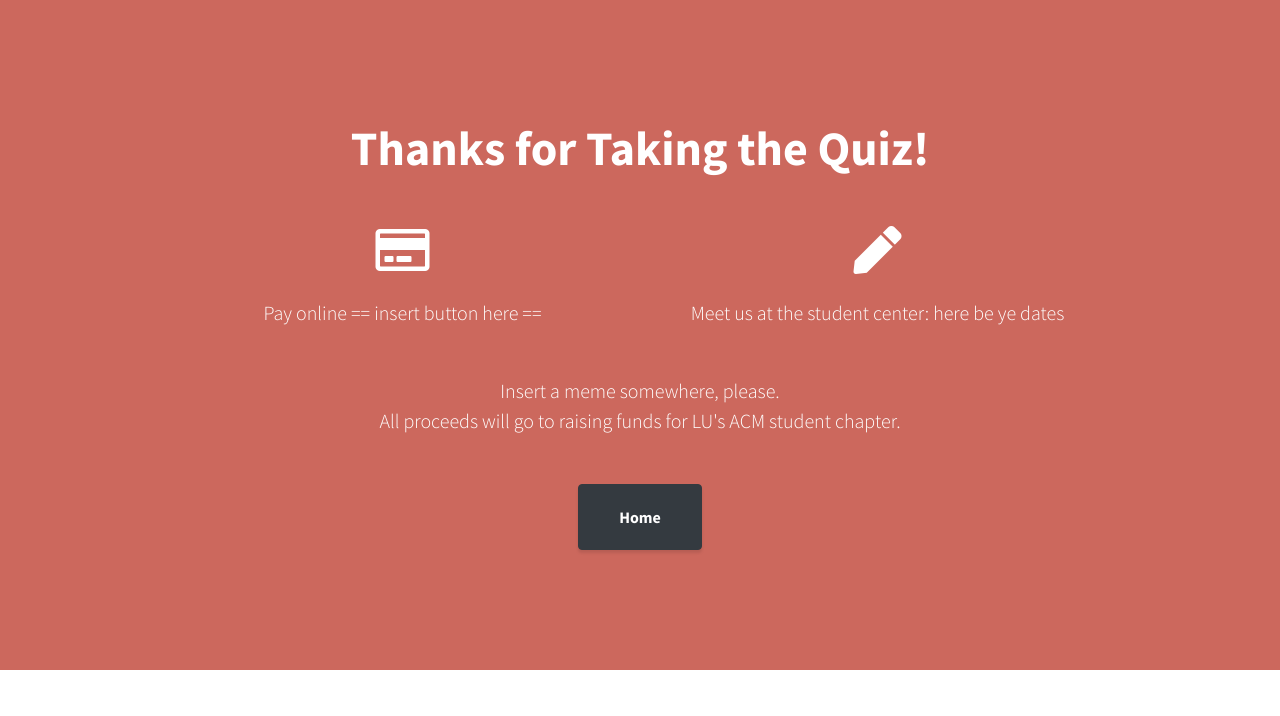
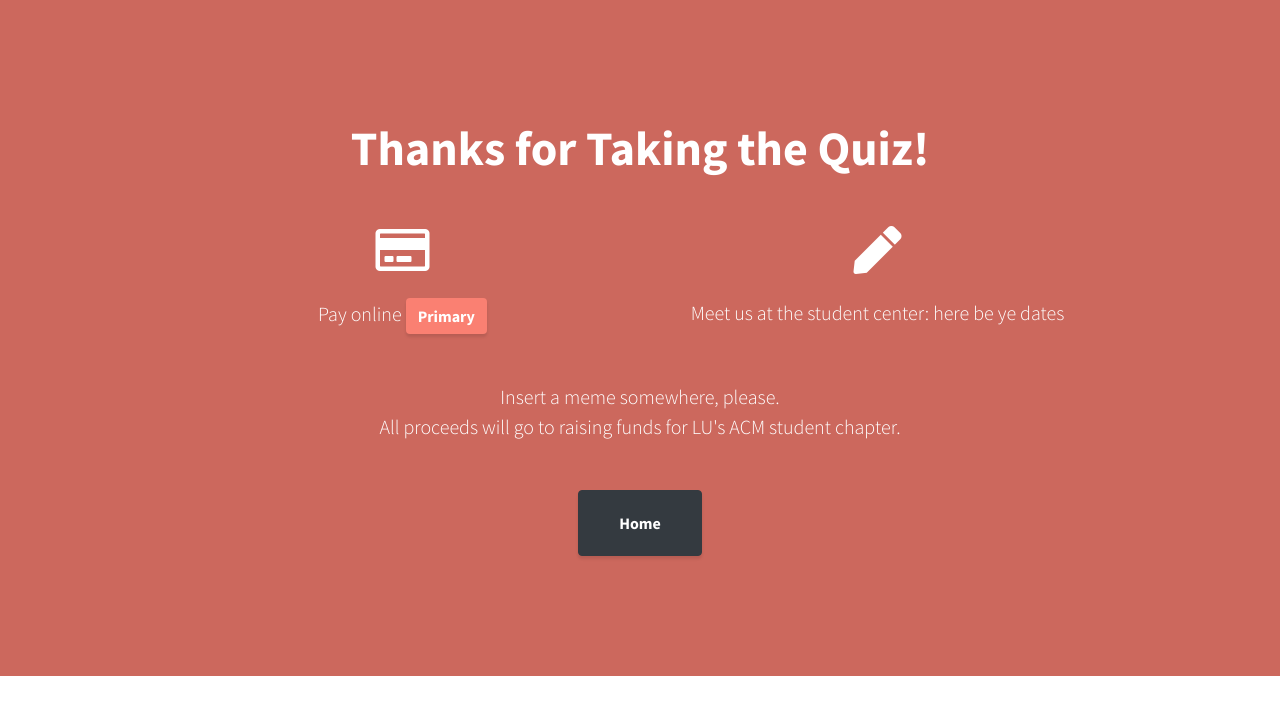
Before and after one commit to mpreyes/BisonMatch3.0, a Django app: template bisonMatchApp/templates/bisonMatchApp/thanks.html in a window 1280 px wide. Shown: the top 716 px of the page. Run offline with Django 3.2, Linux system fonts and the light colour scheme; the template is opened without the code that fills it, so the values that code supplies are empty; some libraries are stand-ins or nearby versions.

Commit message:
started on payments

```diff
--- a/bisonMatchApp/templates/bisonMatchApp/thanks.html
+++ b/bisonMatchApp/templates/bisonMatchApp/thanks.html
@@ -21,7 +21,9 @@
                   <i class="far fa-credit-card fa-3x "></i> <br><br>
                     <p class="lead mb-5">
                     Pay online
-                    == insert button here ==
+                    <a href="https://connect.squareup.com/v2/checkout?c={{CHECKOUT_ID}}&l={{LOCATION_ID}}">
+                    <button type="button" class="btn btn-primary">Primary</button>
+                    </a>
                   </p>
 
                 </div>
```
Also changed, not shown: bisonMatchApp/migrations/0001_initial.py (deleted), bisonMatchApp/migrations/0002_imageupload.py (deleted), bisonMatchApp/migrations/0003_auto_20190122_2328.py (deleted).
